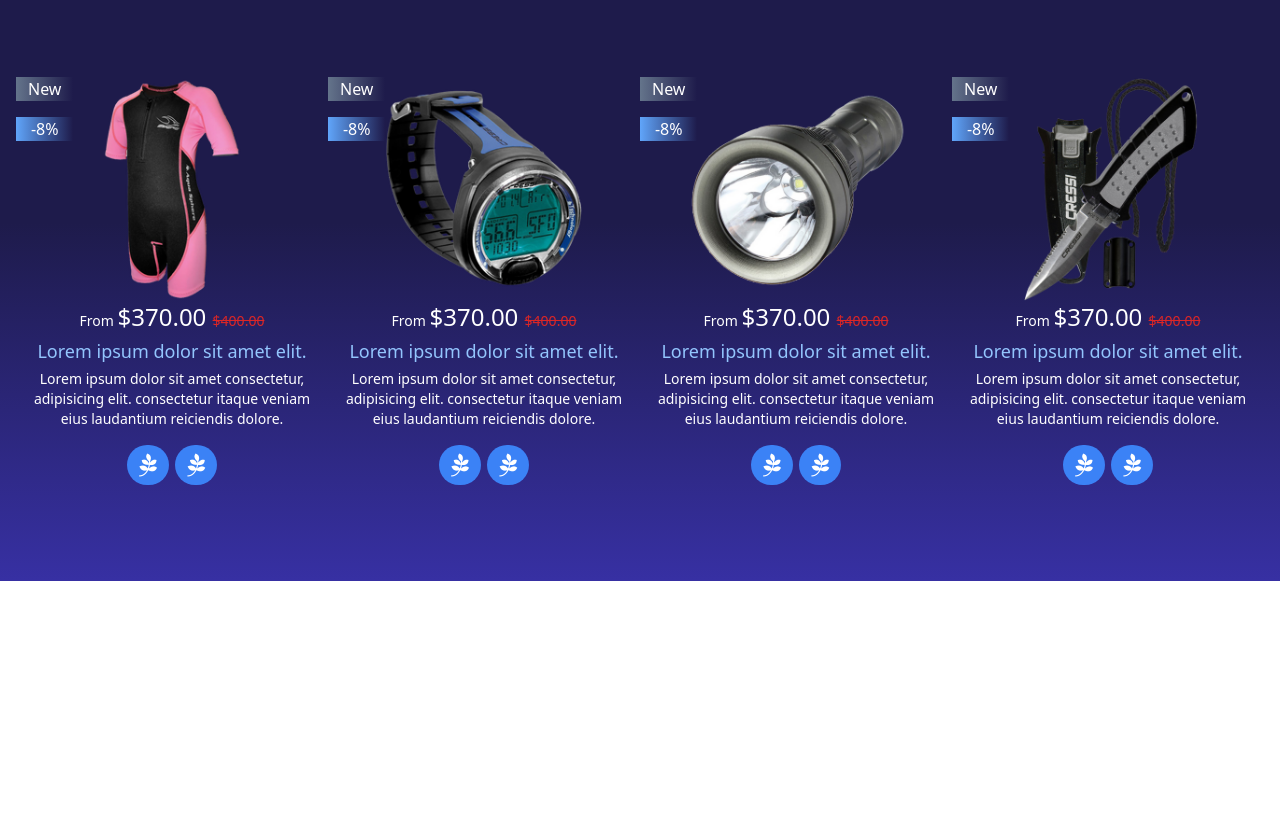
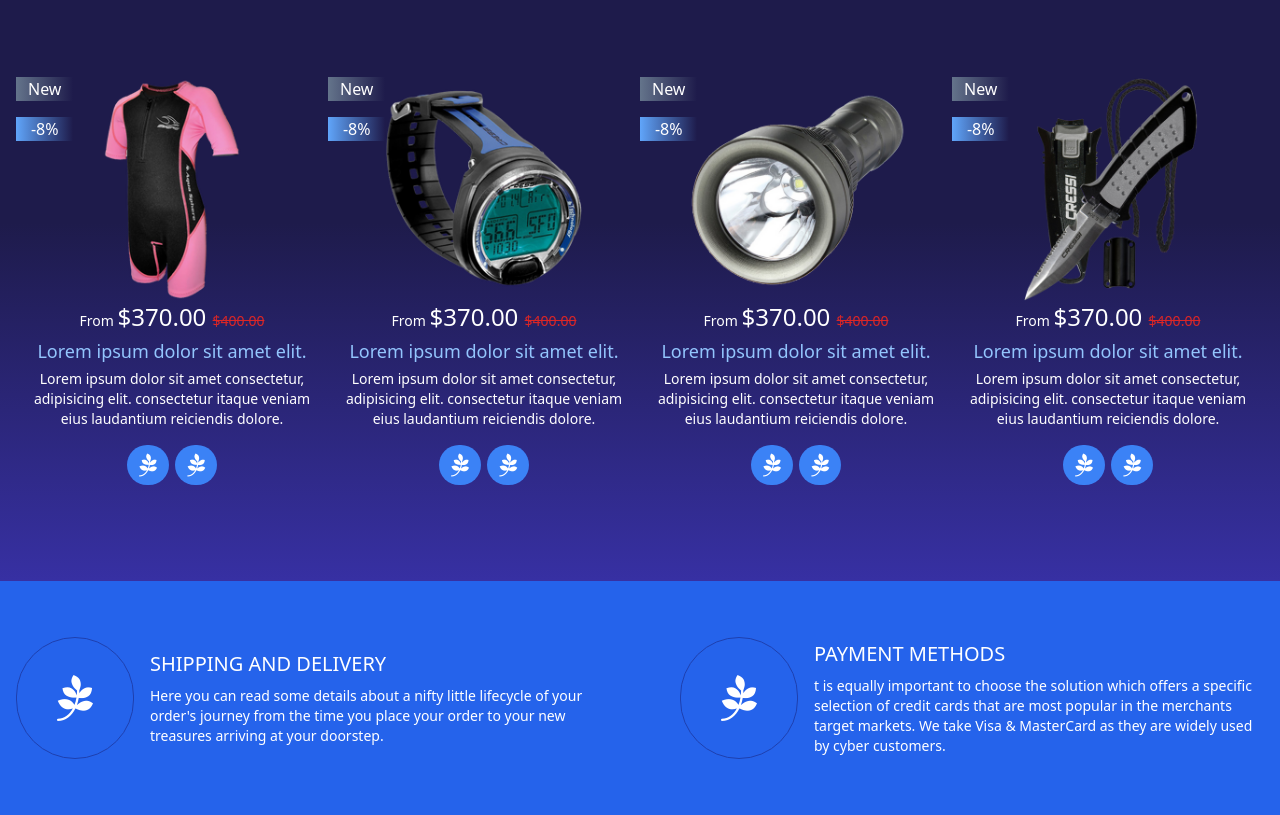
Before and after one commit to salmatahermunni151/deef-dive, a plain HTML site: page index.html in a window 1280 px wide. Shown: the part 2368-3183 px from the top of the page. Before the commit the page ends 2949 px from the top, so only its background shows below. Drawn offline with nearby package versions, Linux system fonts and the light colour scheme.

Commit message:
Added final main section

```diff
--- a/index.html
+++ b/index.html
@@ -412,6 +412,31 @@
                 </div>
             </div>
         </section>
+        <!-- shipping and payment section code start here  -->
+        <section class="bg-blue-600 w-full text-white">
+           <div class="container mx-auto py-14">
+            <div class="grid lg:grid-cols-2 md:grid-cols-2 grid-cols-1 justify-center lg:gap-20 gap-10 mx-4">
+                <div class="flex lg:flex-row md:flex-row flex-col items-center lg:space-x-4 md:space-x-4 space-x-0 lg:space-y-0 md:space-y-0 space-y-3">
+                    <div>
+                        <i class="border-[1px] border-blue-800 lg:px-10 px-7 lg:py-9 py-6 text-5xl rounded-full fa-brands fa-pagelines"></i>
+                    </div>
+                    <div class="lg:text-left md:text-left text-center">
+                        <h2 class="text-xl mb-2">SHIPPING AND DELIVERY</h2>
+                        <p class="text-sm">Here you can read some details about a nifty little lifecycle of your order's journey from the time you place your order to your new treasures arriving at your doorstep.</p>
+                    </div>
+                </div>
+                <div class="flex lg:flex-row md:flex-row flex-col items-center lg:space-x-4 md:space-x-4 space-x-0 lg:space-y-0 md:space-y-0 space-y-3">
+                    <div>
+                        <i class="border-[1px] border-blue-800 lg:px-10 px-7 lg:py-9 py-6 text-5xl rounded-full fa-brands fa-pagelines"></i>
+                    </div>
+                    <div class="lg:text-left md:text-left text-center">
+                        <h2 class="text-xl mb-2">PAYMENT METHODS</h2>
+                        <p class="text-sm">t is equally important to choose the solution which offers a specific selection of credit cards that are most popular in the merchants target markets. We take Visa & MasterCard as they are widely used by cyber customers.</p>
+                    </div>
+                </div>
+            </div>
+           </div>
+        </section>
     </main>
 </body>
 </html>
```
